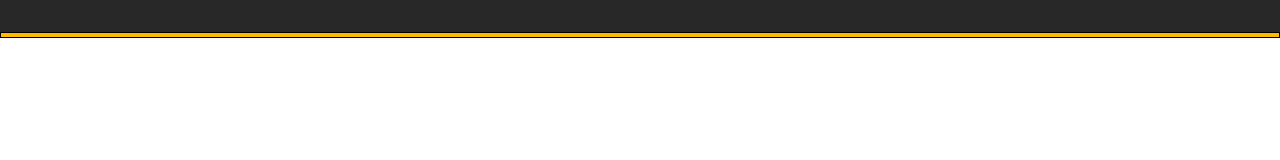
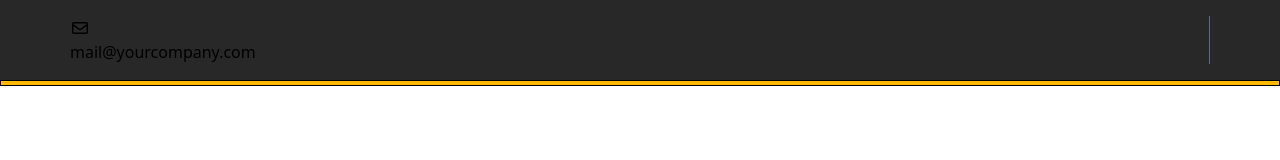
Before and after one commit to menabil/Petroil, a website: page index.html in a window 1280 px wide. Drawn offline with Linux system fonts and the light colour scheme.

Commit message:
style(font): add poppins font

```diff
--- a/index.html
+++ b/index.html
@@ -4,6 +4,14 @@
     <meta charset="UTF-8" />
     <meta name="viewport" content="width=device-width, initial-scale=1.0" />
     <title>Petroil</title>
+    <!-- Fonts -->
+    <link rel="preconnect" href="https://fonts.googleapis.com" />
+    <link rel="preconnect" href="https://fonts.gstatic.com" crossorigin />
+    <link
+      href="https://fonts.googleapis.com/css2?family=Poppins:ital,wght@0,100;0,200;0,300;0,400;0,500;0,600;0,700;0,800;0,900;1,100;1,200;1,300;1,400;1,500;1,600;1,700;1,800;1,900&display=swap"
+      rel="stylesheet"
+    />
+    <!-- Fonts -->
     <link href="src/output.css" rel="stylesheet" />
     <link
       href="https://cdnjs.cloudflare.com/ajax/libs/font-awesome/7.0.1/css/all.min.css"
@@ -13,7 +21,12 @@
   <body>
     <!-- Top Header -->
     <header class="bg-[#282828]">
-      <div class="container py-4"></div>
+      <div class="container py-4">
+        <div class="border-r border-[#5C6A92] pr-6">
+          <i class="fa-regular fa-envelope"></i>
+          <p>mail@yourcompany.com</p>
+        </div>
+      </div>
       <div class="py-0.5 bg-[#FFB800] border border-black"></div>
     </header>
     <!-- Top Header -->
```
Also changed, not shown: src/output.css.
